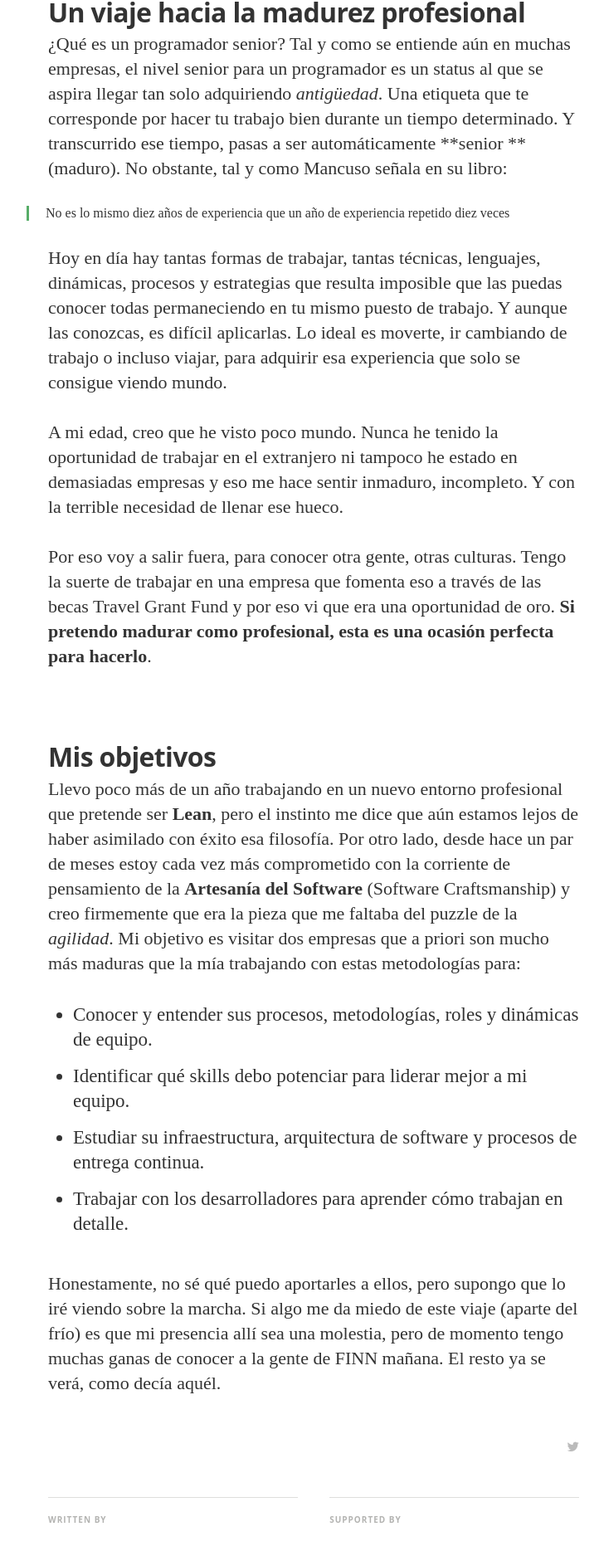
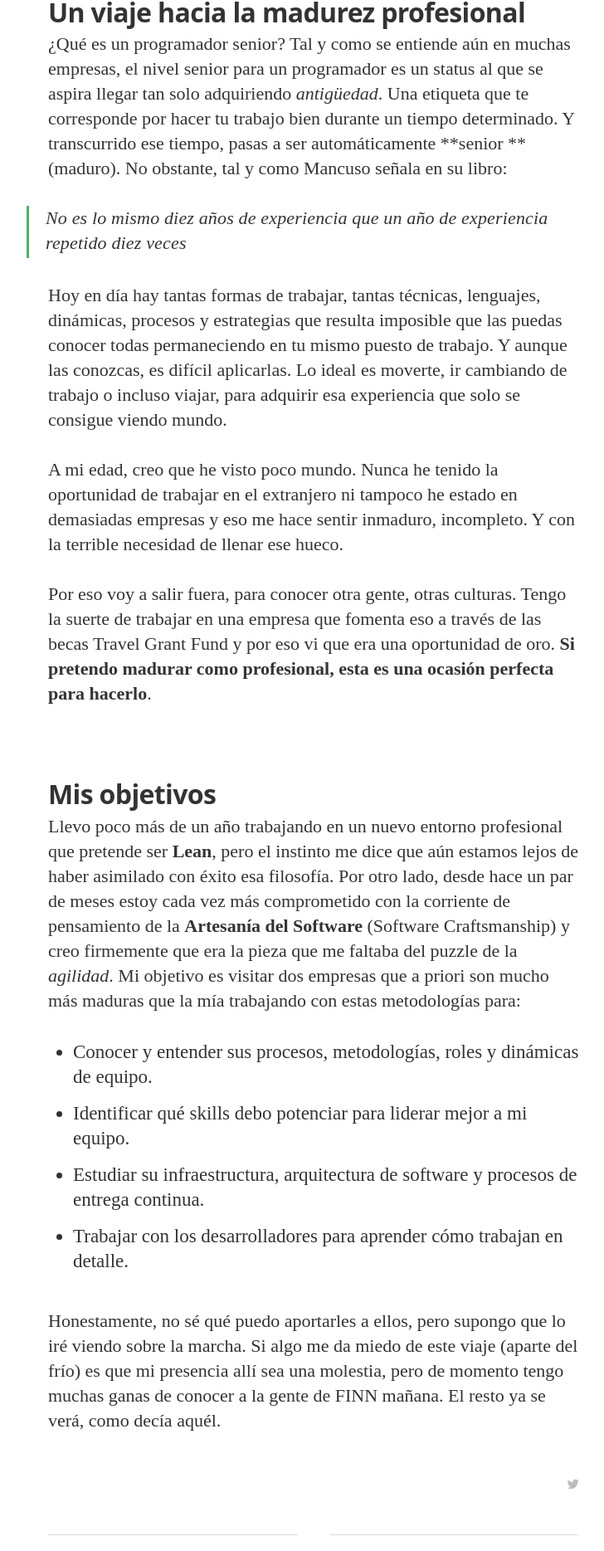
Before and after one commit to nmardones/danderu.github.com, a Jekyll site: the page built from _posts/2015-02-16-el-viaje-comienza.markdown, in a window 1280 px wide. Shown: the part 809-2678 px from the top of the page at 83% size, without its empty margins (262-990 px from the left). Built offline with Jekyll 4.4.1, drawn with Linux system fonts in a browser that asks for light colours; nearby versions of some CDN libraries; some web fonts are replaced; comment, search, counter and statistics services are not loaded.

Commit message:
remove bad tags

```diff
--- a/_posts/2015-02-16-el-viaje-comienza.markdown
+++ b/_posts/2015-02-16-el-viaje-comienza.markdown
@@ -15,8 +15,6 @@ published: true
 excerpt: "Estoy en mi hotel en el centro de Oslo, son las 18:30 y estoy haciendo tiempo hasta la hora de cenar. Hoy he partido de casa en un viaje de aprendizaje que me llevará a visitar dos de las empresas del grupo Schibsted: finn.no y Tripwell."
 ---
 
-
-
 Estoy en mi hotel en el centro de Oslo, son las 18:30 y estoy haciendo tiempo hasta la hora de cenar. Hoy he partido de casa en un viaje de aprendizaje que me llevará a visitar dos de las empresas del grupo Schibsted: [finn.no](http://www.finn.no/) y [Tripwell](https://es.tripwell.com/). Esta mañana despedía de mi familia y le daba los últimos abrazos a mi hija de dos años con un nudo en la garganta. Iba a estar tres semanas sin verlas y se me hacia muy duro separarme de ellas. Sólo me consolaba pensar en lo que espero de este periplo.
 
 Más tarde, ya en el avión, aproveché esas horas de soledad y tranquilidad que no conseguía desde que nació Emma para comenzar a leer "[The Software Craftsman](http://www.amazon.com/The-Software-Craftsman-Professionalism-Pragmatism/dp/0134052501)", de Sandro Mancuso. Una de las personas más inspiradoras que he tenido el honor de conocer. Y precisamente en este libro, he encontrado verbalizado el sentimiento que me ha llevado a emprender esta aventura.
@@ -25,7 +23,7 @@ Más tarde, ya en el avión, aproveché esas horas de soledad y tranquilidad que
 
 ¿Qué es un programador senior? Tal y como se entiende aún en muchas empresas, el nivel senior para un programador es un status al que se aspira llegar tan solo adquiriendo _antigüedad_. Una etiqueta que te corresponde por hacer tu trabajo bien durante un tiempo determinado. Y transcurrido ese tiempo, pasas a ser automáticamente **senior **(maduro). No obstante, tal y como Mancuso señala en su libro:
 
-<blockquote>No es lo mismo diez años de experiencia que un año de experiencia repetido diez veces</blockquote>
+> No es lo mismo diez años de experiencia que un año de experiencia repetido diez veces
 
 Hoy en día hay tantas formas de trabajar, tantas técnicas, lenguajes, dinámicas, procesos y estrategias que resulta imposible que las puedas conocer todas permaneciendo en tu mismo puesto de trabajo. Y aunque las conozcas, es difícil aplicarlas. Lo ideal es moverte, ir cambiando de trabajo o incluso viajar, para adquirir esa experiencia que solo se consigue viendo mundo.
 
--- a/_posts/2015-02-16-sok-og-annonser.markdown
+++ b/_posts/2015-02-16-sok-og-annonser.markdown
@@ -16,8 +16,6 @@ Mi primer día en **Finn** comenzó tras un opíparo desayuno para cargar pilas.
 
 Nada más salir a la calle el clima escandinavo me recibió con un buen guantazo en los morros y algunos copos de nieve. Por suerte, las oficinas de Finn se encontraban cerca y no tuve tiempo ni a fijarme demasiado en el barrio. Aún así reparé en que el grupo Schibsted tiene varias oficinas en esta zona, aparte de las de Finn.
 
-<!-- more -->
-
 A pesar de que las oficinas de Finn se encuentran en un edificio que desde fuera parece bastante antiguo, al subir a la recepción mi percepción cambió completamente. Las oficinas estaban decoradas con muy buen gusto, con rincones temáticos llenos de personalidad. El detalle es que todo el mobiliario y la decoración lo constituyen artículos que se han comprado en Finn.
 
 Pregunté en recepción por quien iba a ser mi _cicerone _durante mi estancia en Finn: Marthe Slaatsveen. Enseguida vino a recibirme y me presentó al resto del equipo, el Team SOA. Algo así como (espero escribirlo bien) Søk og Annonser, búsqueda y anuncios. La responsabilidad de este equipo es precisamente esa: se ocupan de la búsqueda de anuncios en el portal.
```
